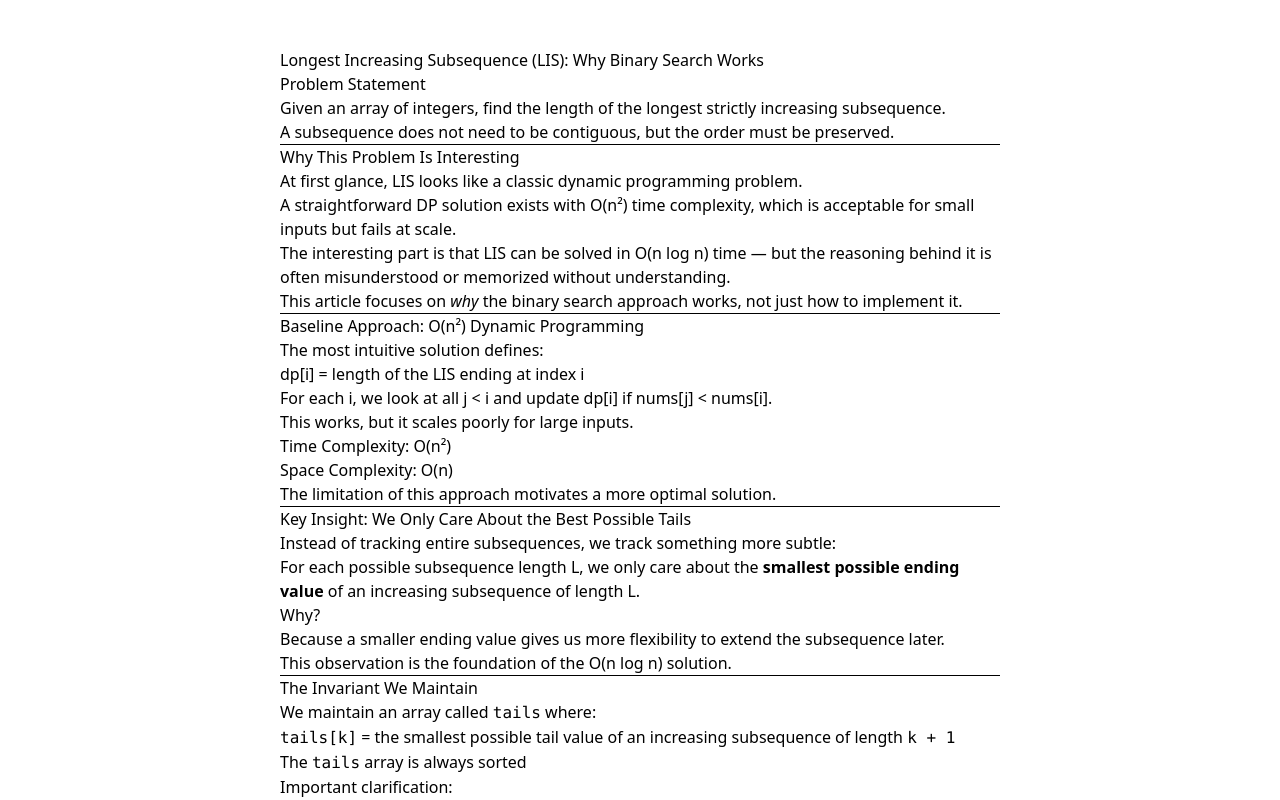
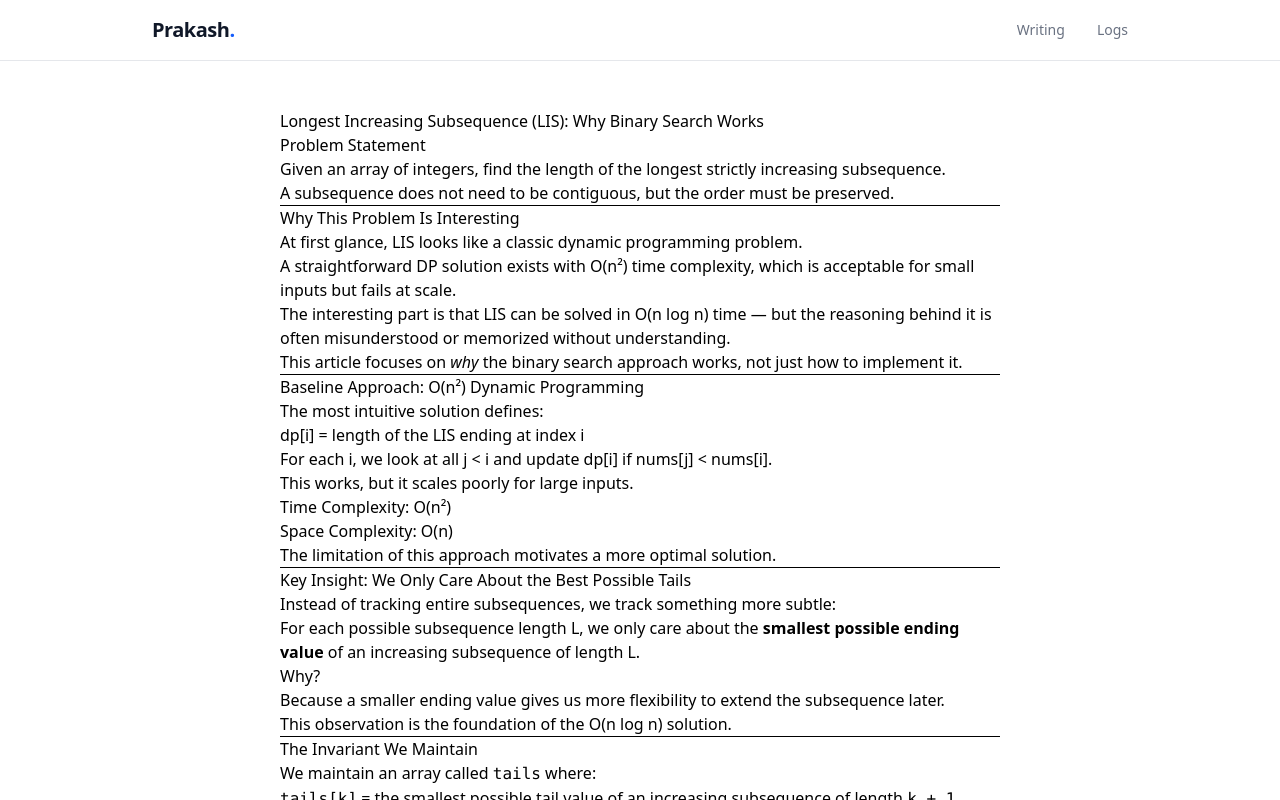
Before and after one commit to prakashwaddar628/prakashwaddar.dev, a Next.js app: page /writing/longest-increasing-subsequence-binary-search in a window 1280 px wide. Shown: the top 800 px of the page. Built offline with nearby package versions, Linux system fonts and the light colour scheme.

Commit message:
navbar added in all the pages

```diff
--- a/app/logs/[slug]/page.tsx
+++ b/app/logs/[slug]/page.tsx
@@ -1,3 +1,4 @@
+import Navbar from "@/components/navbar/Navbar";
 import fs from "fs";
 import { MDXRemote } from "next-mdx-remote/rsc";
 import path from "path";
@@ -6,16 +7,19 @@ const logsDirectory = path.join(process.cwd(), "content/logs");
 
 export default async function LogsPage({
   params,
-}:{
-    params: Promise<{ slug: string }>
+}: {
+  params: Promise<{ slug: string }>;
 }) {
   const { slug } = await params;
   const filePath = path.join(logsDirectory, `${slug}.mdx`);
   const source = fs.readFileSync(filePath, "utf8");
 
   return (
+    <div>
+      <Navbar />
       <main className="max-w-3xl mx-auto px-6 py-12 prose">
         <MDXRemote source={source} />
       </main>
-    )
+    </div>
+  );
 }
--- a/app/logs/page.tsx
+++ b/app/logs/page.tsx
@@ -1,6 +1,7 @@
 import fs from "fs";
 import path from "path";
 import Link from "next/link";
+import Navbar from "@/components/navbar/Navbar";
 
 const logsDirectory = path.join(process.cwd(), "content/logs");
 
@@ -17,6 +18,8 @@ export default function LogsPage() {
     });
 
     return (
+        <div>
+            <Navbar />
         <main className="max-w-3xl mx-auto px-6 py-12">
             <h1 className="text-3xl font-bold mb-4">Engineering Logs</h1>
 
@@ -36,5 +39,6 @@ export default function LogsPage() {
                 ))}
             </ul>
         </main>
+        </div>
     )
 }
--- a/app/page.tsx
+++ b/app/page.tsx
@@ -1,5 +1,4 @@
 import Navbar from "@/components/navbar/Navbar";
-import Link from "next/link";
 
 export default function Home() {
   return (
--- a/app/writing/[slug]/page.tsx
+++ b/app/writing/[slug]/page.tsx
@@ -4,6 +4,7 @@ export const dynamic = "force-dynamic";
 import fs from "fs";
 import path from "path";
 import { MDXRemote } from "next-mdx-remote/rsc";
+import Navbar from "@/components/navbar/Navbar";
 
 const writingDirectory = path.join(process.cwd(), "content/writing");
 
@@ -33,8 +34,11 @@ export default async function WritingArticlePage({
   const source = fs.readFileSync(filePath, "utf8");
 
   return (
-    <main className="max-w-3xl mx-auto px-6 py-12 prose">
-      <MDXRemote source={source} />
-    </main>
+    <div>
+      <Navbar />
+      <main className="max-w-3xl mx-auto px-6 py-12 prose">
+        <MDXRemote source={source} />
+      </main>
+    </div>
   );
 }
--- a/app/writing/page.tsx
+++ b/app/writing/page.tsx
@@ -1,6 +1,7 @@
 import Link from "next/link"
 import fs from "fs"
 import path from "path"
+import Navbar from "@/components/navbar/Navbar"
 
 const writingDirectory = path.join(process.cwd(), "content/writing")
 
@@ -17,6 +18,9 @@ export default function WritingPage() {
   })
 
   return (
+    <div>
+      <Navbar />
+
     <main className="max-w-3xl mx-auto px-6 py-12">
       <h1 className="text-3xl font-bold mb-6">Writing</h1>
 
@@ -37,5 +41,6 @@ export default function WritingPage() {
         ))}
       </ul>
     </main>
+    </div>
   )
 }
```
Lines whose indentation alone changed are shown as unchanged.
